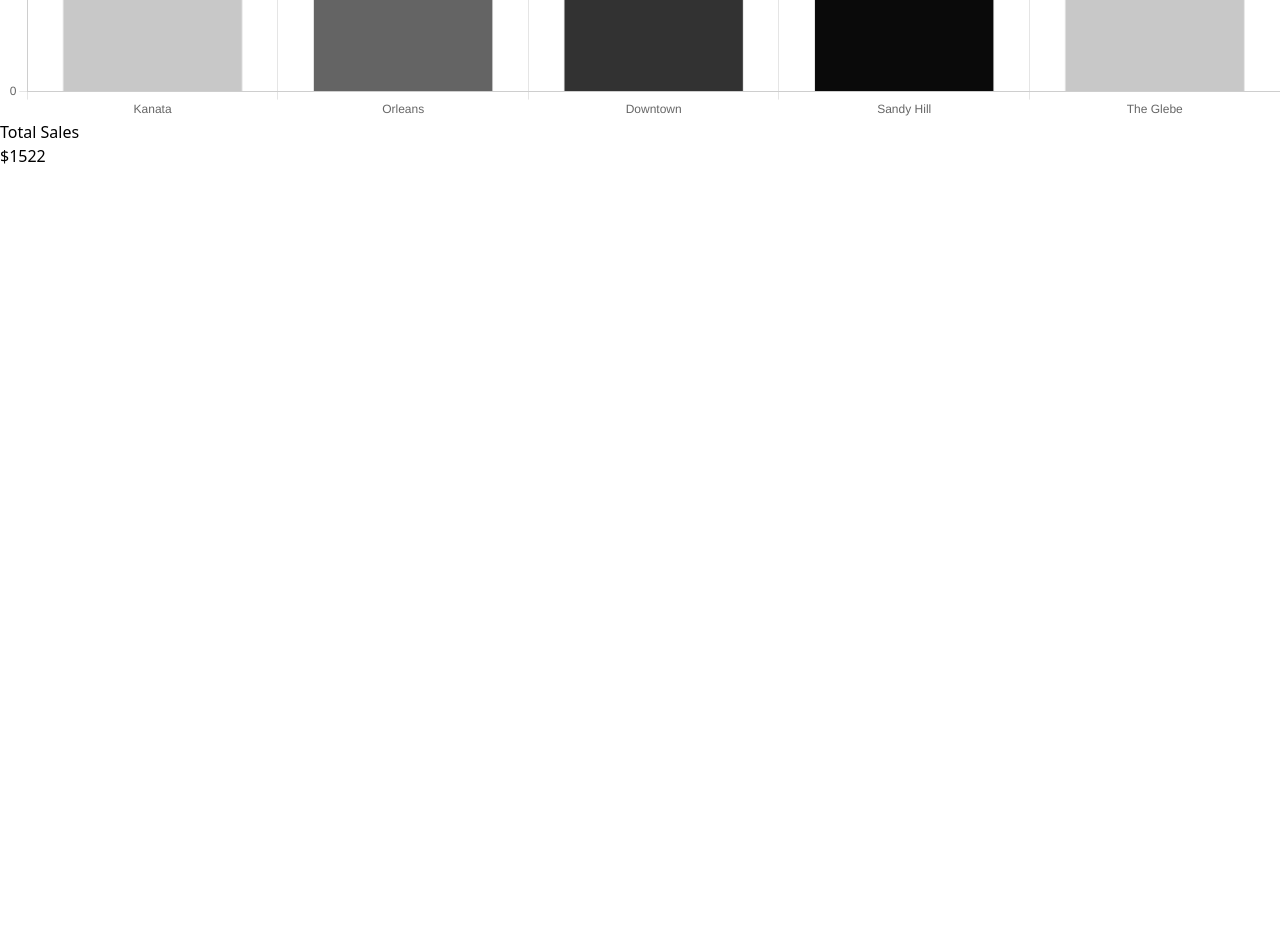
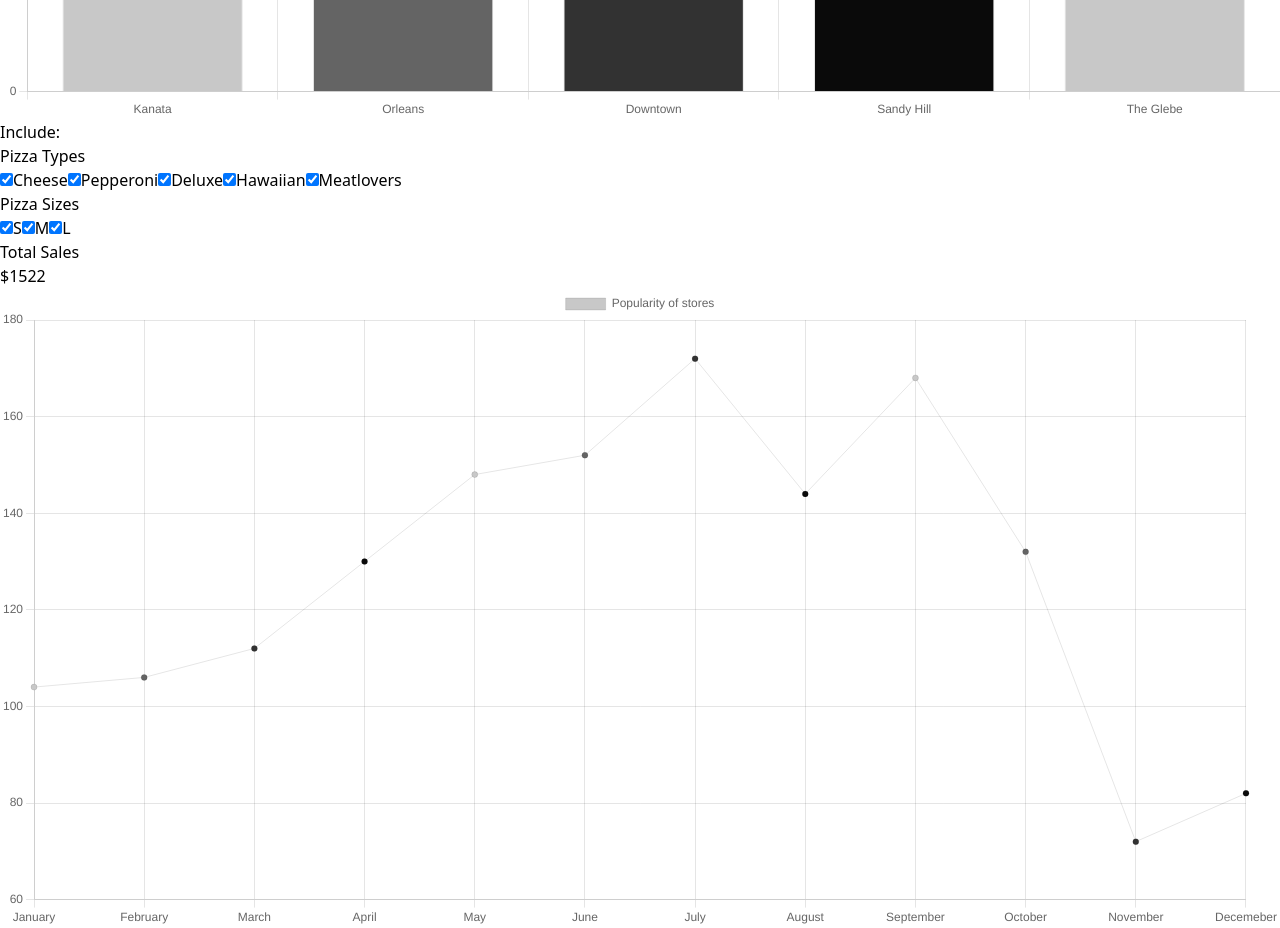
Before and after one commit to vasiltop/a-slice-of-pi, a React (Vite) app: page / in a window 1280 px wide. Shown: the part 1800-2728 px from the top of the page. Before the commit the page ends 1968 px from the top, so only its background shows below. Built offline with nearby package versions, Linux system fonts and the light colour scheme.

Commit message:
feat: goal 4 & 5

```diff
--- a/src/App.tsx
+++ b/src/App.tsx
@@ -1,4 +1,4 @@
-import { useState } from 'react';
+
 import './App.css';
 import Home from './pages/Home/Home';
 
--- /dev/null
+++ b/src/components/Checkbox.tsx
@@ -0,0 +1,23 @@
+import { useEffect, useState } from 'react';
+
+type CheckboxProps = {
+	label: string;
+	value: boolean;
+	onChange: () => void;
+};
+
+export default function Checkbox({ label, value, onChange }: CheckboxProps) {
+	const [checked, setChecked] = useState(true);
+
+	useEffect(() => {
+		setChecked(value);
+		console.log(value);
+	}, [value]);
+
+	return (
+		<label>
+			<input type="checkbox" checked={checked} onChange={onChange} />
+			{label}
+		</label>
+	);
+}
--- a/src/pages/Home/Home.tsx
+++ b/src/pages/Home/Home.tsx
@@ -3,9 +3,52 @@ import { Pie, Bar, Line } from 'react-chartjs-2';
 import { reviewData } from '../../../datasets/review_data.ts';
 import { orderData } from '../../../datasets/order_data.ts';
 import { pricingData } from '../../../datasets/pricing_data.ts';
+import Checkbox from '../../components/Checkbox.tsx';
+import { useState } from 'react';
+
+export const MONTHS = [
+	'January',
+	'February',
+	'March',
+	'April',
+	'May',
+	'June',
+	'July',
+	'August',
+	'September',
+	'October',
+	'November',
+	'Decemeber',
+];
+
+export const PIZZA_TYPES = [
+	'Cheese',
+	'Pepperoni',
+	'Deluxe',
+	'Hawaiian',
+	'Meatlovers',
+] as const;
+type PizzaType = Record<(typeof PIZZA_TYPES)[number], boolean>;
+
+export const PIZZA_SIZES = ['S', 'M', 'L'] as const;
+type PizzaSize = Record<(typeof PIZZA_SIZES)[number], boolean>;
 
 export default function Home() {
 	Chart.register(ArcElement);
+
+	const [pizzaTypesFilter, setPizzaTypesFilter] = useState({
+		Cheese: true,
+		Pepperoni: true,
+		Deluxe: true,
+		Hawaiian: true,
+		Meatlovers: true,
+	});
+
+	const [pizzaSizesFilter, setPizzaSizesFilter] = useState({
+		S: true,
+		M: true,
+		L: true,
+	});
 
 	const totalSales = orderData.reduce((acc, order) => {
 		return (
@@ -15,6 +58,20 @@ export default function Home() {
 			}, 0)
 		);
 	}, 0);
+
+	function updatePizzaTypesFilter(type: keyof typeof pizzaTypesFilter) {
+		setPizzaTypesFilter({
+			...pizzaTypesFilter,
+			[type]: !pizzaTypesFilter[type],
+		});
+	}
+
+	function updatePizzaSizesFilter(size: keyof typeof pizzaSizesFilter) {
+		setPizzaSizesFilter({
+			...pizzaSizesFilter,
+			[size]: !pizzaSizesFilter[size],
+		});
+	}
 
 	return (
 		<>
@@ -45,7 +102,7 @@ export default function Home() {
 					datasets: [
 						{
 							label: 'Popularity of stores',
-							data: getStoreData(orderData),
+							data: getStoreData(orderData, pizzaTypesFilter, pizzaSizesFilter),
 							// you can set indiviual colors for each bar
 							backgroundColor: [
 								'rgba(200, 200, 200, 1)',
@@ -59,8 +116,55 @@ export default function Home() {
 				}}
 			></Bar>
 
+			<h2> Include: </h2>
+
+			<h3> Pizza Types </h3>
+
+			{PIZZA_TYPES.map((type) => (
+				<Checkbox
+					label={type}
+					value={pizzaTypesFilter[type]}
+					onChange={() => {
+						updatePizzaTypesFilter(type);
+					}}
+				></Checkbox>
+			))}
+
+			<h3> Pizza Sizes </h3>
+
+			{PIZZA_SIZES.map((size) => (
+				<Checkbox
+					label={size}
+					value={pizzaSizesFilter[size]}
+					onChange={() => {
+						updatePizzaSizesFilter(size);
+					}}
+				></Checkbox>
+			))}
+
 			<h2> Total Sales</h2>
 			<p>${totalSales}</p>
+
+			<Line
+				data={{
+					labels: MONTHS,
+
+					datasets: [
+						{
+							label: 'Popularity of stores',
+							data: getMonthlySales(orderData),
+							// you can set indiviual colors for each bar
+							backgroundColor: [
+								'rgba(200, 200, 200, 1)',
+								'rgba(100, 100, 100, 11)',
+								'rgba(50, 50, 50, 1)',
+								'rgba(10, 10, 10, 1)',
+							],
+							borderWidth: 1,
+						},
+					],
+				}}
+			></Line>
 		</>
 	);
 }
@@ -84,6 +188,27 @@ type Review = {
 	date: string;
 	message: string;
 };
+
+function getMonthlySales(data: Order[]): number[] {
+	const monthlySales = new Map<string, number>();
+
+	MONTHS.forEach((month) => {
+		monthlySales.set(month, 0);
+	});
+
+	data.forEach((order) => {
+		const date = new Date(order.date);
+		const month = MONTHS[date.getMonth()];
+
+		const sales = order.items.reduce((acc, item) => {
+			return acc + getPrice(item);
+		}, 0);
+
+		monthlySales.set(month, monthlySales.get(month)! + sales);
+	});
+
+	return MONTHS.map((month) => monthlySales.get(month)!);
+}
 
 function getStores(data: Order[] | Review[]): string[] {
 	let keys = new Set<string>();
@@ -121,20 +246,37 @@ function getReviewData(data: Review[]): number[] {
 	return keys.map((label) => labelMap.get(label)!);
 }
 
-function getStoreData(data: Order[]): number[] {
-	let keys = getStores(data);
-	let labelMap = new Map<string, number>();
+function getStoreData(
+	data: Order[],
+	pizzaTypesFilter: PizzaType,
+	pizzaSizesFilter: PizzaSize
+): number[] {
+	const stores = getStores(data);
+	const labelMap = new Map<string, number>();
 
-	keys.forEach((label) => {
-		labelMap.set(label, 0);
+	stores.forEach((store) => {
+		labelMap.set(store, 0);
 	});
 
-	data.forEach((item) => {
-		let label = item.store;
+	data.forEach((order) => {
+		const label = order.store;
+
+		let shouldInclude = false;
+
+		order.items.forEach((item) => {
+			if (pizzaTypesFilter[item.type] && pizzaSizesFilter[item.size]) {
+				shouldInclude = true;
+			}
+		});
+
+		if (!shouldInclude) {
+			return;
+		}
+
 		labelMap.set(label, labelMap.get(label)! + 1);
 	});
 
-	return keys.map((label) => labelMap.get(label)!);
+	return stores.map((store) => labelMap.get(store)!);
 }
 
 function getPrice(item: Item): number {
```
